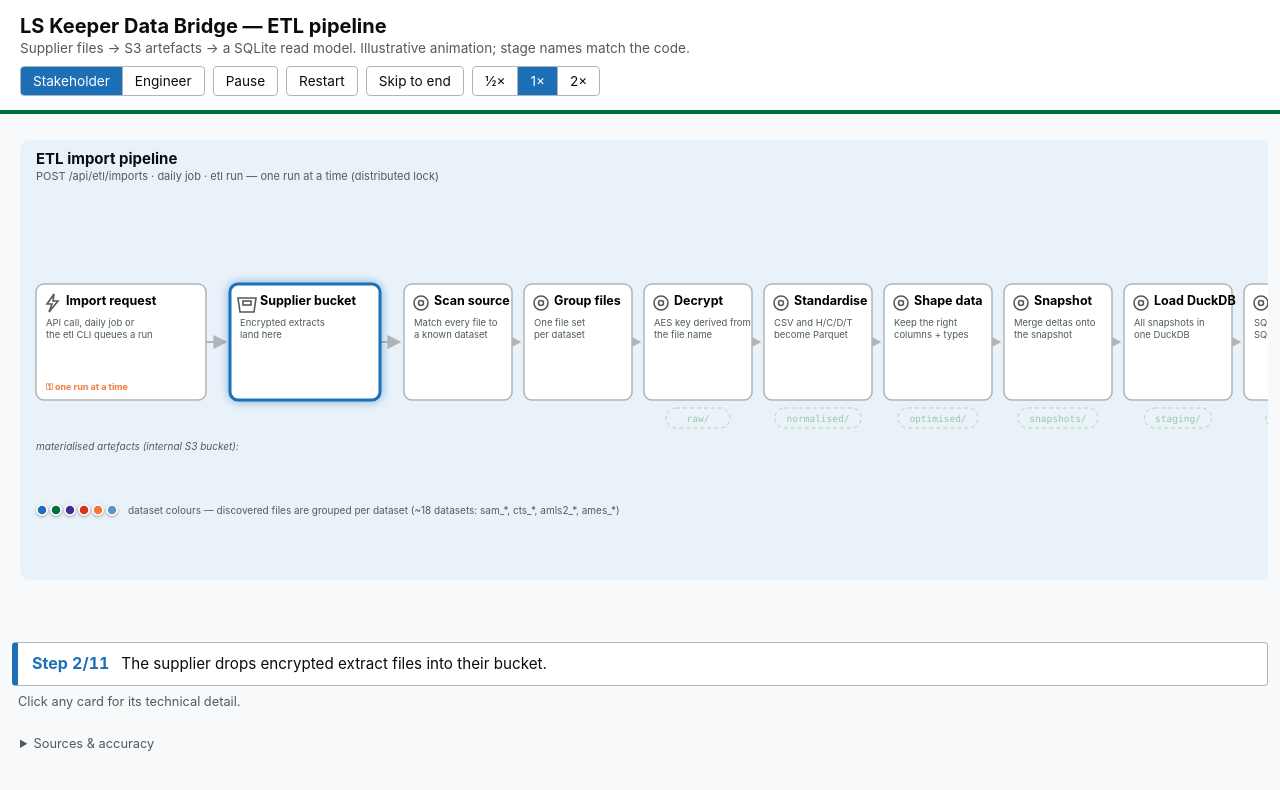
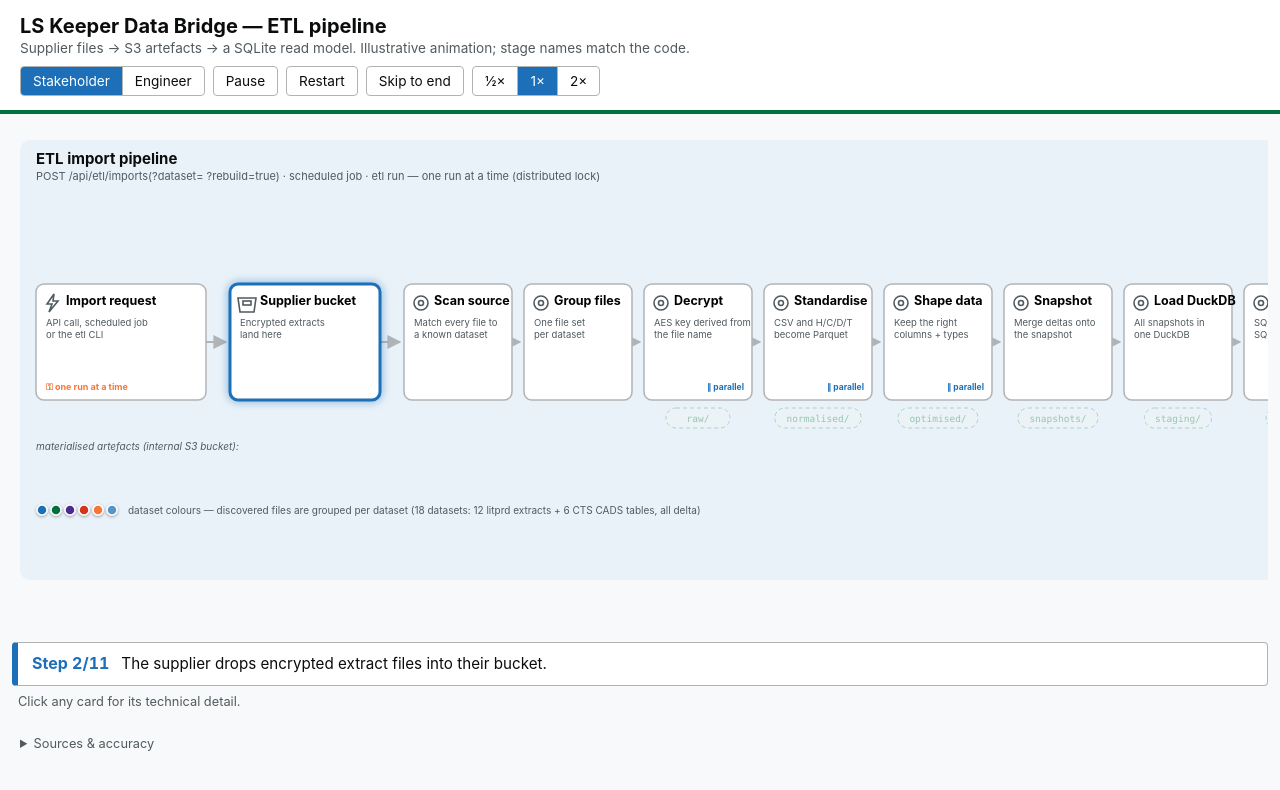
Before and after one commit to grahammcvea-defra/ls-keeper-pipeline-page, a plain HTML site: page index.html in a window 1280 px wide. Drawn offline with Linux system fonts and the light colour scheme.

Commit message:
Re-baseline explainer on origin/develop @ 4c6761e
The page was originally derived from feature/lkpr-278-storage-report;
develop adds capabilities that branch lacked. Fixes and enrichments:

- Correct consumer endpoint to GET /api/etl/staging/sqlite/latest —
  cphs/latest is the separate CPH export, not this read model
- Show parallel file processing: ∥ badge on decrypt/normalise/optimise
  (ParallelMapStage, IO/CPU budgets) with simultaneous burst packets
- Multi-part read model: krds-read-model (required) + cts-open-locations
  (optional), version-fingerprinted rebuilds, krds-db_<ts>.sqlite
- Document import params (dataset=, sourceType=, rebuild=true), the
  artefact-download endpoints, etl purge / DELETE /api/etl/storage
- Dataset count is exactly 18 (12 litprd PSV + 6 CTS CADS, all delta)
- Pin provenance to origin/develop @ 4c6761e in header/footer/README;
  note main is behind and lacks the optimise stage

Generated with [Devin](https://devin.ai)

Co-Authored-By: Devin <158243242+devin-ai-integration[bot]@users.noreply.github.com>

```diff
--- a/index.html
+++ b/index.html
@@ -6,15 +6,19 @@
 <title>LS Keeper Data Bridge — ETL pipeline</title>
 <!--
   Animated explainer of the ls-keeper-data-bridge-backend ETL pipeline.
-  Hand-maintained from the source (October 2026). If the pipeline changes, edit the
+  Hand-maintained from origin/develop @ 4c6761e (October 2026) — note main is behind
+  develop here (no optimise stage). If the pipeline changes, edit the
   NODES / EDGES / TIMELINE constants below. Derived from:
 
     src/KeeperData.Core/EtlPipeline/EtlPipelineFactory.cs         (stage order)
     src/KeeperData.Core/EtlPipeline/Stages/*.cs                   (stage behaviour)
+    src/KeeperData.Core/EtlPipeline/Concurrency/*.cs              (parallel file processing)
     src/KeeperData.Core/EtlPipeline/Storage/EtlPipelineFolders.cs (artefact folders)
+    src/KeeperData.Core/EtlPipeline/Storage/EtlStageCascade.cs    (rebuild/purge)
+    src/KeeperData.Core/EtlPipeline/Views/SqliteViewDefinition.cs (read-model parts)
     src/KeeperData.Core/ETL/Impl/StandardDataSetDefinitionsBuilder.cs (datasets)
+    src/KeeperData.Bridge/Controllers/Etl*.cs                     (trigger + download API)
     src/KeeperData.Bridge.Worker/Coordination/EtlImportCoordinator.cs  (trigger/lock)
-    src/KeeperData.Core/EtlPipeline/Status/EtlImportStatusObserver.cs  (status model)
 -->
 <style>
   :root {
@@ -73,6 +77,7 @@
   .node-desc { font-size: 9.5px; fill: var(--muted); }
   .node-title.cap-tech, .node-desc.cap-tech { font-family: ui-monospace, Consolas, "Courier New", monospace; }
   .node-lock { font-size: 9px; fill: var(--amber); font-weight: 700; }
+  .node-par { font-size: 8.5px; fill: var(--blue); font-weight: 700; }
   .node-icon { fill: none; stroke: var(--muted); stroke-width: 1.6; }
   .node.active .node-card { stroke: var(--blue); stroke-width: 3; filter: url(#glow); }
   .node.done .node-card { stroke: var(--green); }
@@ -173,10 +178,13 @@
 <footer>
   <details>
     <summary>Sources &amp; accuracy</summary>
-    <p>Built by hand from <code>ls-keeper-data-bridge-backend</code> (October 2026). Stage order comes from
-    <code>EtlPipelineFactory</code>; stage behaviour from the classes in
-    <code>src/KeeperData.Core/EtlPipeline/Stages</code>; dataset definitions from
-    <code>StandardDataSetDefinitionsBuilder</code>; run coordination from <code>EtlImportCoordinator</code>.
+    <p>Built by hand from <code>ls-keeper-data-bridge-backend</code>, <code>develop</code> branch @
+    <code>4c6761e</code> (October 2026) — <code>main</code> is behind and lacks the optimise stage.
+    Stage order comes from <code>EtlPipelineFactory</code>; stage behaviour from
+    <code>src/KeeperData.Core/EtlPipeline/Stages</code> and <code>Concurrency</code>; the read-model
+    transform from <code>SqliteViewDefinition</code>; dataset definitions from
+    <code>StandardDataSetDefinitionsBuilder</code>; run coordination from <code>EtlImportCoordinator</code>;
+    download endpoints from the <code>Etl*</code> controllers.
     Timings, counts and row volumes are illustrative — the real run reports live numbers via
     <code>GET /api/etl/imports/{id}</code>.</p>
   </details>
@@ -191,25 +199,25 @@ const DS_COLORS = ["#1d70b8", "#00703c", "#4c2c92", "#d4351c", "#f47738", "#5694
 
 const LANE = { y: 26, h: 440, fill: "var(--lane-b)",
   title: "ETL import pipeline",
-  sub: "POST /api/etl/imports · daily job · etl run — one run at a time (distributed lock)" };
+  sub: "POST /api/etl/imports(?dataset= ?rebuild=true) · scheduled job · etl run — one run at a time (distributed lock)" };
 
 /* kind: trigger | s3 | stage | consumer */
 const NODES = [
   { id: "etl_trigger", kind: "trigger", lock: true, x: 24, y: 170, w: 170, h: 116,
     title: { s: "Import request", t: "api/etl/imports" },
-    desc:  { s: ["API call, daily job or", "the etl CLI queues a run"],
-             t: ["POST /api/etl/imports", "EtlImportJob (daily)", "etl run (CLI)"] },
-    info:  "EtlImportController / EtlImportJob / etl run → EtlImportCoordinator: takes the import distributed lock, writes a queued status record, runs the pipeline in the background. rebuild=true clears the stage folders first (EtlStageCascade)." },
+    desc:  { s: ["API call, scheduled job", "or the etl CLI"],
+             t: ["POST /api/etl/imports", "?dataset= ?rebuild=true", "EtlImportJob · etl run"] },
+    info:  "EtlImportController / EtlImportJob / etl run → EtlImportCoordinator: takes the import distributed lock, writes a queued status record, runs the pipeline in the background. ?dataset= scopes a run to one dataset; ?sourceType=external|internal picks the bucket; rebuild=true clears the stage folders first (EtlStageCascade, also exposed as etl purge / DELETE /api/etl/storage)." },
   { id: "ext_s3", kind: "s3", x: 218, y: 170, w: 150, h: 116,
     title: { s: "Supplier bucket", t: "external S3" },
     desc:  { s: ["Encrypted extracts", "land here"],
-             t: ["litprd/LITP_* (PSV)", "cads/cts/* (H/C/D/T)", "bulk + delta lanes"] },
-    info:  "Supplier-owned S3. Two file families: LITP_* extracts (SAM, CTS holdings, AMLS2, AMES) and CTS CADS tables with a baseline (BULK) lane plus daily deltas. ~18 dataset definitions." },
+             t: ["litprd/LITP_* — 12 PSV", "cads/cts/{bulk,daily}", "— 6 H/C/D/T tables"] },
+    info:  "Supplier-owned S3. 18 dataset definitions, all delta mode: 12 LITP_* extracts (SAM, CTS holdings, AMLS2, AMES) and 6 CTS CADS tables (audit columns, CtsDerived passwords) with a baseline BULK lane plus daily deltas." },
   { id: "consumer", kind: "consumer", x: 1368, y: 170, w: 96, h: 116,
     title: { s: "Consumers", t: "consumers" },
     desc:  { s: ["Presigned-URL", "downloads"],
-             t: ["GET cphs/latest", "GET imports/{id}"] },
-    info:  "Read model consumers: GET /api/etl/sqlite/cphs/latest returns a presigned URL; GET /api/etl/imports/{id} reports per-stage and per-dataset progress." }
+             t: ["staging GETs:", "sqlite/latest", "snaps/{ds}"] },
+    info:  "Read model consumers: GET /api/etl/staging/sqlite/latest returns a short-lived presigned URL (PII → capped expiry); staging/duckdb/latest and staging/snapshots/{dataset}/latest expose the intermediate artefacts too. GET /api/etl/datasets lists the catalogue; GET /api/etl/imports/{id} reports per-stage and per-dataset progress. views/ is shared with the separate cphs_ export — the krds-db_ prefix distinguishes the read model." }
 ];
 
 const STAGE_IDS = ["st_source","st_discover","st_decrypt","st_normalise","st_optimise","st_snapshot","st_duckdb","st_sqlite"];
@@ -218,32 +226,32 @@ const STAGE_DEFS = [
     title: { s: "Scan source", t: "source:external" },
     desc:  { s: ["Match every file to", "a known dataset"],
              t: ["S3RawFolderSource", "→ DiscoveredFile"] },
-    info:  "S3RawFolderSource (ISourceStage): lists the supplier bucket via the external catalogue and matches objects to ~18 DataSetDefinitions. A dataset filter restricts the run." },
+    info:  "S3RawFolderSource (ISourceStage): lists the supplier bucket via the external catalogue and matches objects to the 18 DataSetDefinitions. A dataset filter restricts the run." },
   { id: "st_discover",  artefact: null,
     title: { s: "Group files", t: "discover" },
     desc:  { s: ["One file set", "per dataset"],
              t: ["DiscoverStage", "→ DiscoveredFileSet"] },
     info:  "DiscoverStage (GroupStage): groups discovered files by dataset; datasets with no files are dropped." },
-  { id: "st_decrypt",   artefact: "raw/",
+  { id: "st_decrypt",   artefact: "raw/", parallel: true,
     title: { s: "Decrypt", t: "decrypt" },
     desc:  { s: ["AES key derived from", "the file name"],
-             t: ["DecryptStage", "→ RawFileSet", "skips existing"] },
-    info:  "DecryptStage → raw/: streams source→decrypt→upload (nothing buffered). Password derived from the file name; CTS names derive it from the timestamp + reversed segments. Idempotent — existing raw objects are skipped." },
-  { id: "st_normalise", artefact: "normalised/",
+             t: ["DecryptStage", "→ RawFileSet", "∥ IO budget"] },
+    info:  "DecryptStage → raw/: streams source→decrypt→upload (nothing buffered), files concurrently against the IO budget (ParallelMapStage). Password derived from the file name; CTS names derive it from the timestamp + reversed segments. Idempotent — existing raw objects are skipped." },
+  { id: "st_normalise", artefact: "normalised/", parallel: true,
     title: { s: "Standardise", t: "normalise" },
     desc:  { s: ["CSV and H/C/D/T", "become Parquet"],
-             t: ["NormaliseStage", "PSV + HCDT → parquet", "→ NormalisedFileSet"] },
-    info:  "NormaliseStage → normalised/<dataset>/*.parquet: simple PSVs are converted directly; legacy H/C/D/T files go through the XSV normaliser with header/trailer validation. Empty files produce nothing." },
-  { id: "st_optimise",  artefact: "optimised/",
+             t: ["NormaliseStage", "PSV+HCDT → parquet", "∥ CPU budget"] },
+    info:  "NormaliseStage → normalised/<dataset>/*.parquet: files converted concurrently against the CPU budget (ParallelMapStage). Simple PSVs convert directly; legacy H/C/D/T files go through the XSV normaliser with header/trailer validation. Empty files produce nothing." },
+  { id: "st_optimise",  artefact: "optimised/", parallel: true,
     title: { s: "Shape data", t: "optimise" },
     desc:  { s: ["Keep the right", "columns + types"],
-             t: ["OptimiseStage", "→ OptimisedFileSet", "types + projection"] },
-    info:  "OptimiseStage → optimised/: include/exclude columns, declared or auto-detected column types (first row group), row filters. Unconfigured datasets pass through untouched." },
+             t: ["OptimiseStage", "→ OptimisedFileSet", "∥ CPU budget"] },
+    info:  "OptimiseStage → optimised/: files processed concurrently against the CPU budget (ParallelMapStage). Include/exclude columns, declared or auto-detected column types (first row group), row filters. Unconfigured datasets pass through untouched." },
   { id: "st_snapshot",  artefact: "snapshots/",
     title: { s: "Snapshot", t: "snapshot" },
     desc:  { s: ["Merge deltas onto", "the snapshot"],
              t: ["SnapshotStage", "→ SnapshotFile", "timestamp-named"] },
-    info:  "SnapshotStage → snapshots/: delta datasets fold each new file onto the latest snapshot (last-writer-wins, baseline-hash aware); snapshot datasets copy the latest file. Names carry the newest source timestamp, so a re-run with nothing newer reuses the snapshot." },
+    info:  "SnapshotStage → snapshots/: all datasets are delta mode — each new file folds onto the latest snapshot, oldest first (last-writer-wins). Names carry the newest source timestamp (resume state); baseline-hash in the name detects a changed bulk set and rebuilds from it. A re-run with nothing newer reuses the snapshot." },
   { id: "st_duckdb",    artefact: "staging/",
     title: { s: "Load DuckDB", t: "load-duckdb" },
     desc:  { s: ["All snapshots in", "one DuckDB"],
@@ -252,8 +260,8 @@ const STAGE_DEFS = [
   { id: "st_sqlite",    artefact: "views/",
     title: { s: "Publish view", t: "export-sqlite" },
     desc:  { s: ["SQL transform →", "SQLite read model"],
-             t: ["ExportSqliteStage", "→ SqliteExportFile", "krds-db.sqlite"] },
-    info:  "ExportSqliteStage → views/*.sqlite: a versioned SQL transform builds the read model; an artefact written by an older transform version is rebuilt." }
+             t: ["ExportSqliteStage", "→ SqliteExportFile", "2 SQL parts"] },
+    info:  "ExportSqliteStage → views/krds-db_<ts>.sqlite: the transform is two ordered parts — krds-read-model (SAM, required: Party/Holding/Herd/HoldingAnimalProfile/PartyRole) and cts-open-locations (optional, skipped when no CTS staging tables). An artefact written by an older transform fingerprint is rebuilt." }
 ];
 STAGE_DEFS.forEach((s, i) => {
   NODES.push({ ...s, kind: "stage", x: 392 + i * 120, y: 170, w: 108, h: 116 });
@@ -321,6 +329,9 @@ for (const n of NODES) {
   if (n.lock) {
     txt(g, n.x + 10, n.y + n.h - 10, "⚿ one run at a time", "node-lock");
   }
+  if (n.parallel) {
+    txt(g, n.x + n.w - 8, n.y + n.h - 10, "∥ parallel", "node-par", "end");
+  }
   if (n.artefact) {
     const cg = el("g", { "class": "chip-group", id: "chip-" + n.id }, g);
     const cw = Math.max(64, n.artefact.length * 6.4 + 16);
@@ -354,17 +365,17 @@ txt($("edge-labels"), 24, 336, "materialised artefacts (internal S3 bucket):", "
 /* dataset colour legend */
 const lg = $("legend");
 DS_COLORS.forEach((c, i) => el("circle", { cx: 30 + i * 14, cy: 396, r: 5, fill: c, "class": "packet" }, lg));
-txt(lg, 116, 400, "dataset colours — discovered files are grouped per dataset (~18 datasets: sam_*, cts_*, amls2_*, ames_*)", "dot-legend");
+txt(lg, 116, 400, "dataset colours — discovered files are grouped per dataset (18 datasets: 12 litprd extracts + 6 CTS CADS tables, all delta)", "dot-legend");
 
 /* ============================ timeline ============================ */
 
 const TIMELINE = [
   { dur: 2400, activate: ["etl_trigger"], packets: [{ edge: "etl_trigger->ext_s3", n: 1, color: "#0b0c0c" }],
-    cap: { s: "A run is requested — via the API, the daily job, or the ETL CLI. Only one runs at a time.",
-           t: "EtlImportCoordinator takes the import lock, writes a queued record, runs in background." } },
+    cap: { s: "A run is requested — via the API, the scheduled job, or the ETL CLI. Only one runs at a time.",
+           t: "EtlImportCoordinator takes the import lock, writes a queued record, runs in background. Params: dataset=, sourceType=, rebuild=true." } },
   { dur: 2600, activate: ["ext_s3"], packets: [{ to: "ext_s3", kind: "rain", n: 6 }],
     cap: { s: "The supplier drops encrypted extract files into their bucket.",
-           t: "litprd/LITP_* PSV files + cads/cts/* H/C/D/T files (bulk baseline + daily deltas)." } },
+           t: "litprd/LITP_* PSV extracts + cads/cts/{bulk,daily} H/C/D/T tables (bulk baseline + daily deltas)." } },
   { dur: 3000, activate: ["st_source"], packets: [{ edge: "ext_s3->st_source", n: 6, ds: true }],
     counter: { id: "ext_s3", to: 42, label: "files" },
     cap: { s: "The source stage scans the bucket and matches every file to a known dataset.",
@@ -372,18 +383,18 @@ const TIMELINE = [
   { dur: 2800, activate: ["st_discover"], packets: [{ edge: "st_source->st_discover", n: 6, ds: true }],
     cap: { s: "Files are grouped into one set per dataset.",
            t: "DiscoverStage groups into a DiscoveredFileSet per dataset; empty datasets drop out." } },
-  { dur: 3000, activate: ["st_decrypt"], packets: [{ edge: "st_discover->st_decrypt", n: 5, ds: true }],
+  { dur: 3000, activate: ["st_decrypt"], packets: [{ edge: "st_discover->st_decrypt", n: 5, ds: true, burst: true }],
     chips: ["st_decrypt"],
-    cap: { s: "Each file is AES-decrypted as it streams in — the password comes from the file name itself.",
-           t: "DecryptStage streams decrypt→raw/ (CTS derives the password from the name). Existing objects are skipped." } },
-  { dur: 3200, activate: ["st_normalise"], packets: [{ edge: "st_decrypt->st_normalise", n: 5, ds: true }],
+    cap: { s: "Each file is AES-decrypted as it streams in — several at once; the password comes from the file name itself.",
+           t: "DecryptStage (ParallelMapStage, IO budget): files decrypt→raw/ concurrently. CTS derives the password from the name; existing objects skipped." } },
+  { dur: 3200, activate: ["st_normalise"], packets: [{ edge: "st_decrypt->st_normalise", n: 5, ds: true, burst: true }],
     chips: ["st_normalise"],
-    cap: { s: "CSV and legacy header/data/trailer files become columnar Parquet — one format from here on.",
-           t: "NormaliseStage → normalised/<dataset>/*.parquet. H/C/D/T files get header/trailer validation." } },
-  { dur: 3000, activate: ["st_optimise"], packets: [{ edge: "st_normalise->st_optimise", n: 4, ds: true }],
+    cap: { s: "CSV and legacy header/data/trailer files become columnar Parquet — again in parallel — one format from here on.",
+           t: "NormaliseStage (ParallelMapStage, CPU budget) → normalised/<dataset>/*.parquet. H/C/D/T files get header/trailer validation." } },
+  { dur: 3000, activate: ["st_optimise"], packets: [{ edge: "st_normalise->st_optimise", n: 4, ds: true, burst: true }],
     chips: ["st_optimise"],
     cap: { s: "Columns are projected, typed and rows filtered — each dataset keeps only what it needs.",
-           t: "OptimiseStage → optimised/: include/exclude, declared or sampled types, row filter; pass-through if unconfigured." } },
+           t: "OptimiseStage (ParallelMapStage, CPU budget) → optimised/: include/exclude, declared or sampled types, row filter; pass-through if unconfigured." } },
   { dur: 3400, activate: ["st_snapshot"], packets: [{ edge: "st_optimise->st_snapshot", n: 4, ds: true }],
     chips: ["st_snapshot"], counter: { id: "st_snapshot", to: 12384201, label: "rows" },
     cap: { s: "Deltas are folded onto the latest snapshot — after this step each dataset has one current truth.",
@@ -395,7 +406,7 @@ const TIMELINE = [
   { dur: 3400, activate: ["st_sqlite", "consumer"], packets: [{ edge: "st_duckdb->st_sqlite", n: 2 }, { edge: "st_sqlite->consumer", n: 2, color: "#00703c" }],
     chips: ["st_sqlite"],
     cap: { s: "A versioned SQL transform produces the SQLite read model that consumers download.",
-           t: "ExportSqliteStage → views/krds-db.sqlite; artefacts from an older transform version are rebuilt." } },
+           t: "ExportSqliteStage → views/krds-db_<ts>.sqlite: krds-read-model (SAM) + cts-open-locations (optional); older transform fingerprints rebuild." } },
   { dur: 3000, hold: true,
     cap: { s: "Run complete — encrypted files became a queryable read model. Restarting…",
            t: "Pipeline complete: raw/ → normalised/ → optimised/ → snapshots/ → staging/ → views/. Restarting…" } }
@@ -459,7 +470,8 @@ function beginStep() {
   (step.packets || []).forEach(p => {
     for (let i = 0; i < p.n; i++) {
       const spec = { ...p, color: p.ds ? nextDsColor() : p.color };
-      spawnPacket(spec, (p.delay || 0) + i * (step.dur * 0.55 / Math.max(1, p.n)));
+      const delay = p.burst ? i * 90 : (p.delay || 0) + i * (step.dur * 0.55 / Math.max(1, p.n));
+      spawnPacket(spec, delay);
     }
   });
   (step.chips || []).forEach(id => $("chip-" + id)?.classList.add("materialised"));
```
Also changed, not shown: 1 other file.
